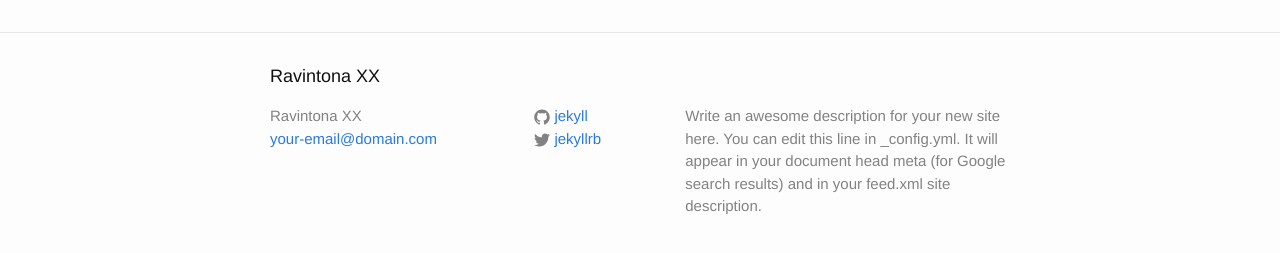
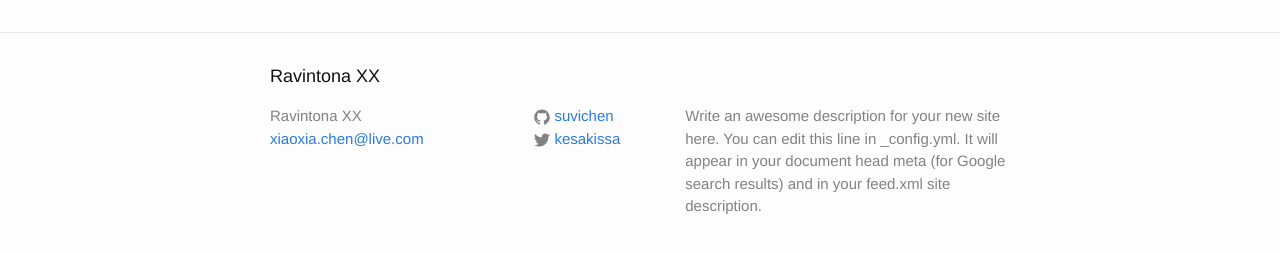
Before and after one commit to suvichen/ravintola, a Jekyll site: the page built from index.html, in a window 1280 px wide. Shown: the part 264-517 px from the top of the page. Built offline with Jekyll 4.4.1, drawn with Linux system fonts in a browser that asks for light colours.

Commit message:
Update the config

```diff
--- a/_config.yml
+++ b/_config.yml
@@ -1,14 +1,14 @@
 # Site settings
 title: Ravintona XX
-email: your-email@domain.com
+email: xiaoxia.chen@live.com
 description: > # this means to ignore newlines until "baseurl:"
   Write an awesome description for your new site here. You can edit this
   line in _config.yml. It will appear in your document head meta (for
   Google search results) and in your feed.xml site description.
 baseurl: "" # the subpath of your site, e.g. /blog/
-url: "http://yourdomain.com" # the base hostname & protocol for your site
-twitter_username: jekyllrb
-github_username:  jekyll
+url: "http://suvichen.github.io/ravintola" # the base hostname & protocol for your site
+twitter_username: kesakissa
+github_username:  suvichen
 
 # Build settings
 markdown: kramdown
```
